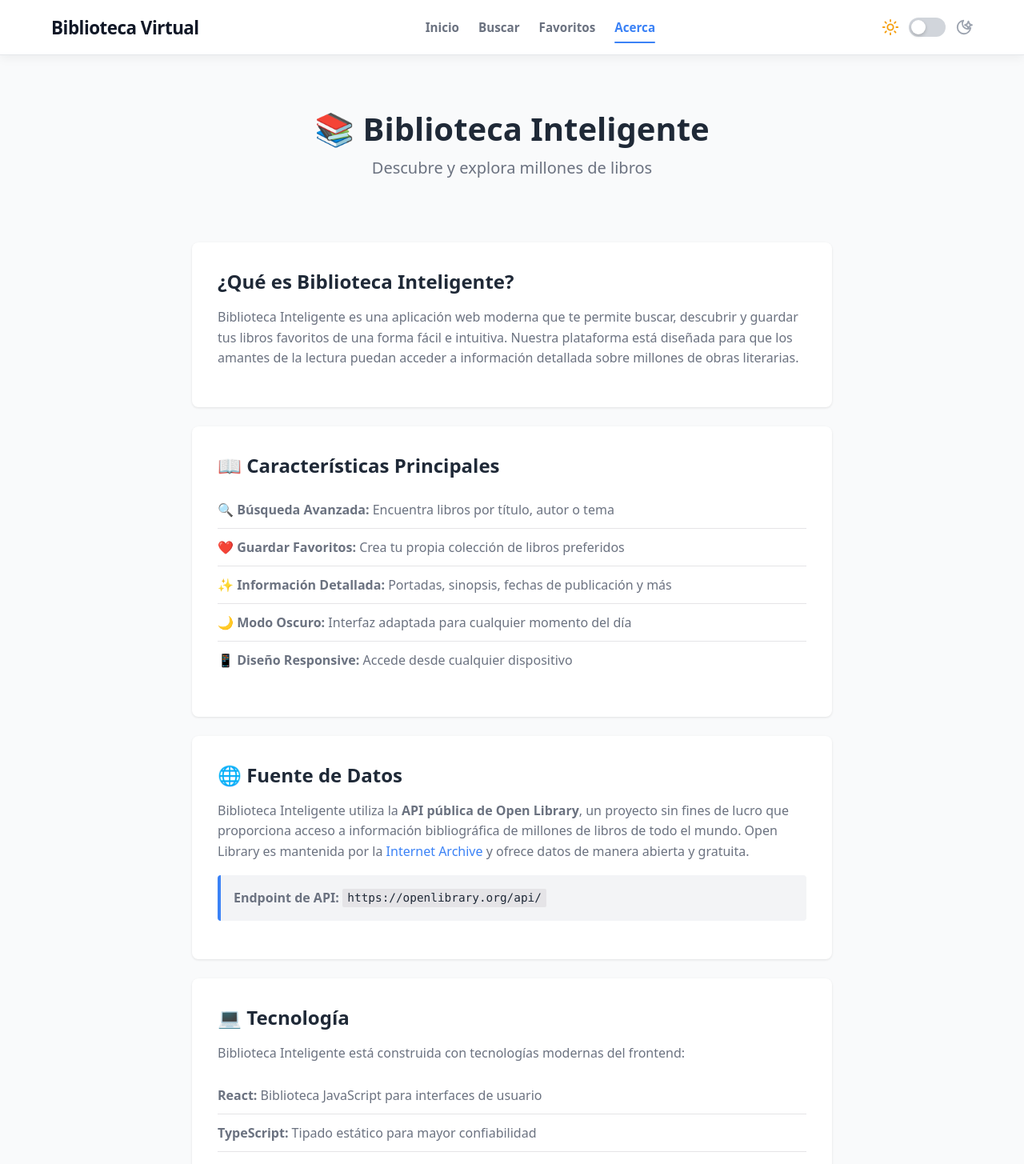
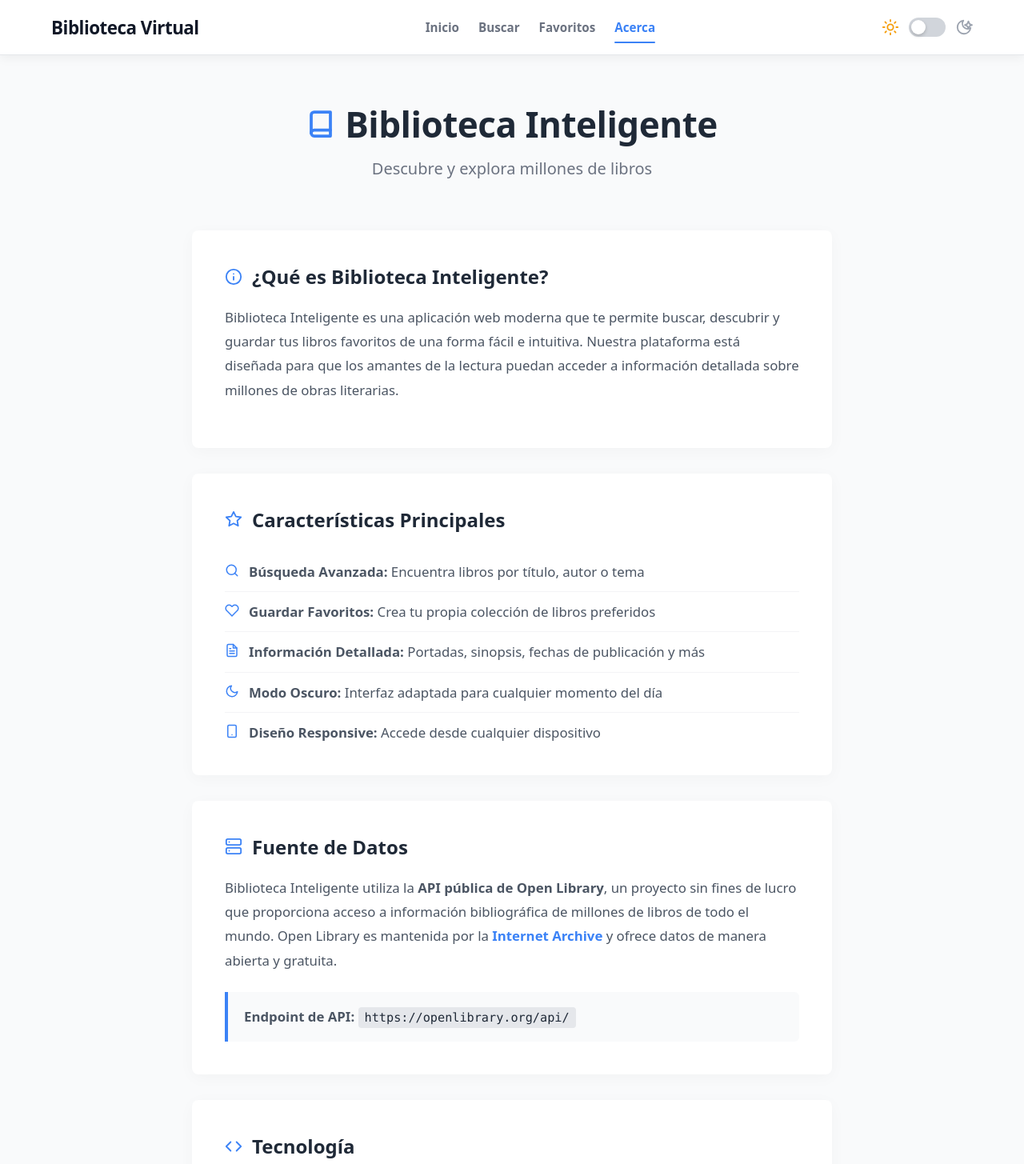
Before and after one commit to David-ZemaP/Biblioteca-virtual, a React (Vite) app: page /acerca in a window 1280 px wide. Shown: the top 1455 px of the page at 80% size. Built offline with nearby package versions, Linux system fonts and the light colour scheme.

Commit message:
feat: Mejora en el diseño de About

```diff
--- a/src/pages/About.scss
+++ b/src/pages/About.scss
@@ -2,7 +2,7 @@
 @use '../styles/mixins' as *;
 
 .about-container {
-  padding: $space-8 $space-4;
+  padding: $space-10 $space-4;
   background-color: $color-surface-alt;
   transition: background-color 0.3s ease;
   min-height: calc(100vh - 70px);
@@ -20,18 +20,39 @@
 .about-header {
   text-align: center;
   margin-bottom: $space-12;
-  padding: $space-8 0;
+  padding: $space-4 0;
 }
 
 .about-header h1 {
-  font-size: 2.5rem;
-  margin: 0 0 $space-2 0;
-  color: $color-dark-surface;
-  transition: color 0.3s ease;
+  display: flex;
+  align-items: center;
+  justify-content: center;
+  gap: $space-3;
+  font-size: 2.75rem;
+  font-weight: 800;
+  margin: 0 0 $space-3 0;
+  letter-spacing: -0.5px;
+  background:$color-dark-surface;
+  -webkit-background-clip: text;
+  -webkit-text-fill-color: transparent;
+  background-clip: text;
 }
 
 :root.dark-mode .about-header h1 {
-  color: $color-dark-text-strong;
+  background: $color-dark-text-strong;
+  -webkit-background-clip: text;
+  -webkit-text-fill-color: transparent;
+  background-clip: text;
+}
+
+.header-icon {
+  color: $color-accent;
+  -webkit-text-fill-color: $color-accent;
+}
+
+:root.dark-mode .header-icon {
+  color: #60a5fa;
+  -webkit-text-fill-color: #60a5fa;
 }
 
 .about-subtitle {
@@ -46,19 +67,25 @@
 }
 
 .about-section {
-  @include card-surface($space-8, $radius-lg, $shadow-card);
-  margin-bottom: $space-6;
+  @include card-surface($space-10, $radius-lg, 0 4px 20px rgba(0, 0, 0, 0.03));
+  margin-bottom: $space-8;
   transition: background-color 0.3s ease, box-shadow 0.3s ease;
+  border: 1px solid transparent;
 }
 
 :root.dark-mode .about-section {
   background-color: $color-dark-surface;
   box-shadow: $shadow-card-dark;
+  border-color: $color-dark-border;
 }
 
 .about-section h2 {
+  display: flex;
+  align-items: center;
+  gap: $space-3;
   font-size: 1.5rem;
-  margin: 0 0 $space-4 0;
+  font-weight: 700;
+  margin: 0 0 $space-5 0;
   color: $color-dark-surface;
   transition: color 0.3s ease;
 }
@@ -67,10 +94,19 @@
   color: $color-dark-text-strong;
 }
 
+.section-icon {
+  color: $color-accent;
+}
+
+:root.dark-mode .section-icon {
+  color: #60a5fa;
+}
+
 .about-section p {
   margin: 0 0 $space-4 0;
-  line-height: $line-height-copy;
-  color: $color-muted;
+  line-height: 1.8;
+  font-size: 1.05rem;
+  color: #4b5563;
   transition: color 0.3s ease;
 }
 
@@ -81,8 +117,8 @@
 .about-section a {
   color: $color-accent;
   text-decoration: none;
-  font-weight: 500;
-  transition: color 0.3s ease;
+  font-weight: 600;
+  transition: color 0.2s ease;
 }
 
 .about-section a:hover {
@@ -102,15 +138,20 @@
 .tech-list {
   list-style: none;
   padding: 0;
-  margin: 1rem 0;
+  margin: 1.5rem 0 0 0;
 }
 
 .features-list li,
 .tech-list li {
+  display: flex;
+  align-items: flex-start;
+  gap: $space-3;
   padding: $space-3 0;
-  color: $color-muted;
+  color: #4b5563;
   transition: color 0.3s ease;
-  border-bottom: 1px solid $color-border;
+  border-bottom: 1px solid #f3f4f6;
+  font-size: 1.05rem;
+  line-height: 1.5;
 }
 
 :root.dark-mode .features-list li,
@@ -122,14 +163,25 @@
 .features-list li:last-child,
 .tech-list li:last-child {
   border-bottom: none;
+  padding-bottom: 0;
+}
+
+.list-icon {
+  color: $color-accent;
+  flex-shrink: 0;
+  margin-top: 2px;
+}
+
+:root.dark-mode .list-icon {
+  color: #60a5fa;
 }
 
 .api-info {
-  background-color: #f3f4f6 !important;
-  padding: $space-4 !important;
+  background-color: #f9fafb !important;
+  padding: $space-4 $space-5 !important;
   border-left: 4px solid $color-accent;
-  border-radius: $radius-sm;
-  margin: $space-4 0 !important;
+  border-radius: 0 $radius-md $radius-md 0;
+  margin: $space-6 0 0 0 !important;
 }
 
 :root.dark-mode .api-info {
@@ -138,12 +190,13 @@
 }
 
 .api-info code {
-  background-color: $color-border;
-  padding: 0.2rem 0.4rem;
-  border-radius: 2px;
-  font-family: 'Monaco', 'Menlo', 'Ubuntu Mono', monospace;
+  background-color: #e5e7eb;
+  padding: 0.25rem 0.5rem;
+  border-radius: $radius-sm;
+  font-family: $font-mono;
   color: $color-dark-surface;
-  font-size: 0.9rem;
+  font-size: 0.95rem;
+  font-weight: 500;
 }
 
 :root.dark-mode .api-info code {
@@ -156,7 +209,7 @@
   margin-top: $space-12;
   padding: $space-8 0;
   color: $color-muted;
-  font-style: italic;
+  font-weight: 500;
   transition: color 0.3s ease;
 }
 
@@ -166,12 +219,11 @@
 
 @media (max-width: 640px) {
   .about-container {
-    padding: $space-4 $space-2;
+    padding: $space-6 $space-4;
   }
 
   .about-header {
     margin-bottom: $space-8;
-    padding: $space-4 0;
   }
 
   .about-header h1 {
@@ -179,12 +231,12 @@
   }
 
   .about-subtitle {
-    font-size: 1rem;
+    font-size: 1.1rem;
   }
 
   .about-section {
     padding: $space-6;
-    margin-bottom: $space-4;
+    margin-bottom: $space-6;
   }
 
   .about-section h2 {
--- a/src/pages/About.tsx
+++ b/src/pages/About.tsx
@@ -5,12 +5,25 @@ export default function About() {
     <div className="about-container">
       <div className="about-content">
         <header className="about-header">
-          <h1>📚 Biblioteca Inteligente</h1>
+          <h1>
+            <svg viewBox="0 0 24 24" width="36" height="36" stroke="currentColor" strokeWidth="2.5" fill="none" strokeLinecap="round" strokeLinejoin="round" className="header-icon">
+              <path d="M4 19.5A2.5 2.5 0 0 1 6.5 17H20"></path>
+              <path d="M6.5 2H20v20H6.5A2.5 2.5 0 0 1 4 19.5v-15A2.5 2.5 0 0 1 6.5 2z"></path>
+            </svg>
+            Biblioteca Inteligente
+          </h1>
           <p className="about-subtitle">Descubre y explora millones de libros</p>
         </header>
 
         <section className="about-section">
-          <h2>¿Qué es Biblioteca Inteligente?</h2>
+          <h2>
+            <svg viewBox="0 0 24 24" width="22" height="22" stroke="currentColor" strokeWidth="2" fill="none" strokeLinecap="round" strokeLinejoin="round" className="section-icon">
+              <circle cx="12" cy="12" r="10"></circle>
+              <line x1="12" y1="16" x2="12" y2="12"></line>
+              <line x1="12" y1="8" x2="12.01" y2="8"></line>
+            </svg>
+            ¿Qué es Biblioteca Inteligente?
+          </h2>
           <p>
             Biblioteca Inteligente es una aplicación web moderna que te permite buscar,
             descubrir y guardar tus libros favoritos de una forma fácil e intuitiva.
@@ -20,18 +33,62 @@ export default function About() {
         </section>
 
         <section className="about-section">
-          <h2>📖 Características Principales</h2>
+          <h2>
+            <svg viewBox="0 0 24 24" width="22" height="22" stroke="currentColor" strokeWidth="2" fill="none" strokeLinecap="round" strokeLinejoin="round" className="section-icon">
+              <polygon points="12 2 15.09 8.26 22 9.27 17 14.14 18.18 21.02 12 17.77 5.82 21.02 7 14.14 2 9.27 8.91 8.26 12 2"></polygon>
+            </svg>
+            Características Principales
+          </h2>
           <ul className="features-list">
-            <li>🔍 <strong>Búsqueda Avanzada:</strong> Encuentra libros por título, autor o tema</li>
-            <li>❤️ <strong>Guardar Favoritos:</strong> Crea tu propia colección de libros preferidos</li>
-            <li>✨ <strong>Información Detallada:</strong> Portadas, sinopsis, fechas de publicación y más</li>
-            <li>🌙 <strong>Modo Oscuro:</strong> Interfaz adaptada para cualquier momento del día</li>
-            <li>📱 <strong>Diseño Responsive:</strong> Accede desde cualquier dispositivo</li>
+            <li>
+              <svg viewBox="0 0 24 24" width="18" height="18" stroke="currentColor" strokeWidth="2" fill="none" strokeLinecap="round" strokeLinejoin="round" className="list-icon">
+                <circle cx="11" cy="11" r="8"></circle>
+                <line x1="21" y1="21" x2="16.65" y2="16.65"></line>
+              </svg>
+              <span><strong>Búsqueda Avanzada:</strong> Encuentra libros por título, autor o tema</span>
+            </li>
+            <li>
+              <svg viewBox="0 0 24 24" width="18" height="18" stroke="currentColor" strokeWidth="2" fill="none" strokeLinecap="round" strokeLinejoin="round" className="list-icon">
+                <path d="M20.84 4.61a5.5 5.5 0 0 0-7.78 0L12 5.67l-1.06-1.06a5.5 5.5 0 0 0-7.78 7.78l1.06 1.06L12 21.23l7.78-7.78 1.06-1.06a5.5 5.5 0 0 0 0-7.78z"></path>
+              </svg>
+              <span><strong>Guardar Favoritos:</strong> Crea tu propia colección de libros preferidos</span>
+            </li>
+            <li>
+              <svg viewBox="0 0 24 24" width="18" height="18" stroke="currentColor" strokeWidth="2" fill="none" strokeLinecap="round" strokeLinejoin="round" className="list-icon">
+                <path d="M14 2H6a2 2 0 0 0-2 2v16a2 2 0 0 0 2 2h12a2 2 0 0 0 2-2V8z"></path>
+                <polyline points="14 2 14 8 20 8"></polyline>
+                <line x1="16" y1="13" x2="8" y2="13"></line>
+                <line x1="16" y1="17" x2="8" y2="17"></line>
+                <polyline points="10 9 9 9 8 9"></polyline>
+              </svg>
+              <span><strong>Información Detallada:</strong> Portadas, sinopsis, fechas de publicación y más</span>
+            </li>
+            <li>
+              <svg viewBox="0 0 24 24" width="18" height="18" stroke="currentColor" strokeWidth="2" fill="none" strokeLinecap="round" strokeLinejoin="round" className="list-icon">
+                <path d="M21 12.79A9 9 0 1 1 11.21 3 7 7 0 0 0 21 12.79z"></path>
+              </svg>
+              <span><strong>Modo Oscuro:</strong> Interfaz adaptada para cualquier momento del día</span>
+            </li>
+            <li>
+              <svg viewBox="0 0 24 24" width="18" height="18" stroke="currentColor" strokeWidth="2" fill="none" strokeLinecap="round" strokeLinejoin="round" className="list-icon">
+                <rect x="5" y="2" width="14" height="20" rx="2" ry="2"></rect>
+                <line x1="12" y1="18" x2="12.01" y2="18"></line>
+              </svg>
+              <span><strong>Diseño Responsive:</strong> Accede desde cualquier dispositivo</span>
+            </li>
           </ul>
         </section>
 
         <section className="about-section">
-          <h2>🌐 Fuente de Datos</h2>
+          <h2>
+            <svg viewBox="0 0 24 24" width="22" height="22" stroke="currentColor" strokeWidth="2" fill="none" strokeLinecap="round" strokeLinejoin="round" className="section-icon">
+              <rect x="2" y="2" width="20" height="8" rx="2" ry="2"></rect>
+              <rect x="2" y="14" width="20" height="8" rx="2" ry="2"></rect>
+              <line x1="6" y1="6" x2="6.01" y2="6"></line>
+              <line x1="6" y1="18" x2="6.01" y2="18"></line>
+            </svg>
+            Fuente de Datos
+          </h2>
           <p>
             Biblioteca Inteligente utiliza la <strong>API pública de Open Library</strong>,
             un proyecto sin fines de lucro que proporciona acceso a información bibliográfica
@@ -46,7 +103,13 @@ export default function About() {
         </section>
 
         <section className="about-section">
-          <h2>💻 Tecnología</h2>
+          <h2>
+            <svg viewBox="0 0 24 24" width="22" height="22" stroke="currentColor" strokeWidth="2" fill="none" strokeLinecap="round" strokeLinejoin="round" className="section-icon">
+              <polyline points="16 18 22 12 16 6"></polyline>
+              <polyline points="8 6 2 12 8 18"></polyline>
+            </svg>
+            Tecnología
+          </h2>
           <p>
             Biblioteca Inteligente está construida con tecnologías modernas del frontend:
           </p>
@@ -55,22 +118,18 @@ export default function About() {
             <li><strong>TypeScript:</strong> Tipado estático para mayor confiabilidad</li>
             <li><strong>Vite:</strong> Herramienta de construcción rápida y moderna</li>
             <li><strong>React Router:</strong> Navegación declarativa entre páginas</li>
-            <li><strong>CSS Puro:</strong> Estilos eficientes y sin dependencias</li>
+            <li><strong>SCSS:</strong> Estilos eficientes y modulares</li>
           </ul>
-        </section>
-
-        <section className="about-section">
-          <h2>📜 Licencia y Atribuciones</h2>
-          <p>
-            Este proyecto es un ejemplo educativo que demuestra las mejores prácticas
-            en desarrollo web con React y TypeScript. Los datos provienen de Open Library,
-            que está disponible bajo la licencia Open Data Commons.
-          </p>
         </section>
 
         <footer className="about-footer">
           <p>
-            💡 <em>Construido con pasión por aprender React y TypeScript</em>
+            <svg viewBox="0 0 24 24" width="16" height="16" stroke="currentColor" strokeWidth="2" fill="none" strokeLinecap="round" strokeLinejoin="round" style={{ display: 'inline', verticalAlign: 'middle', marginRight: '6px' }}>
+              <polyline points="20 12 20 22.5 12 18.5 4 22.5 4 12"></polyline>
+              <rect x="2" y="2" width="20" height="10" rx="2" ry="2"></rect>
+              <line x1="12" y1="2" x2="12" y2="12"></line>
+            </svg>
+            <em>Construido con pasión por aprender React y TypeScript</em>
           </p>
         </footer>
       </div>
```
